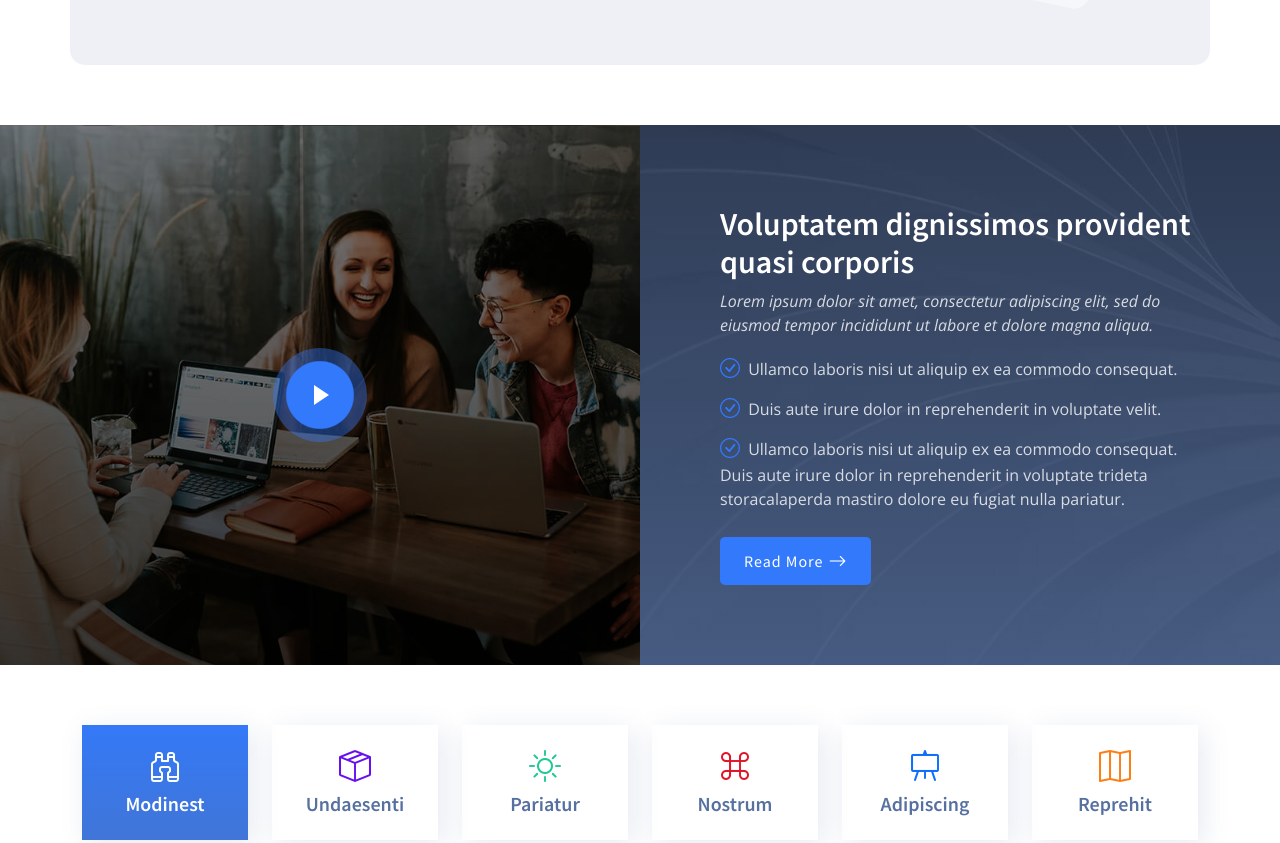
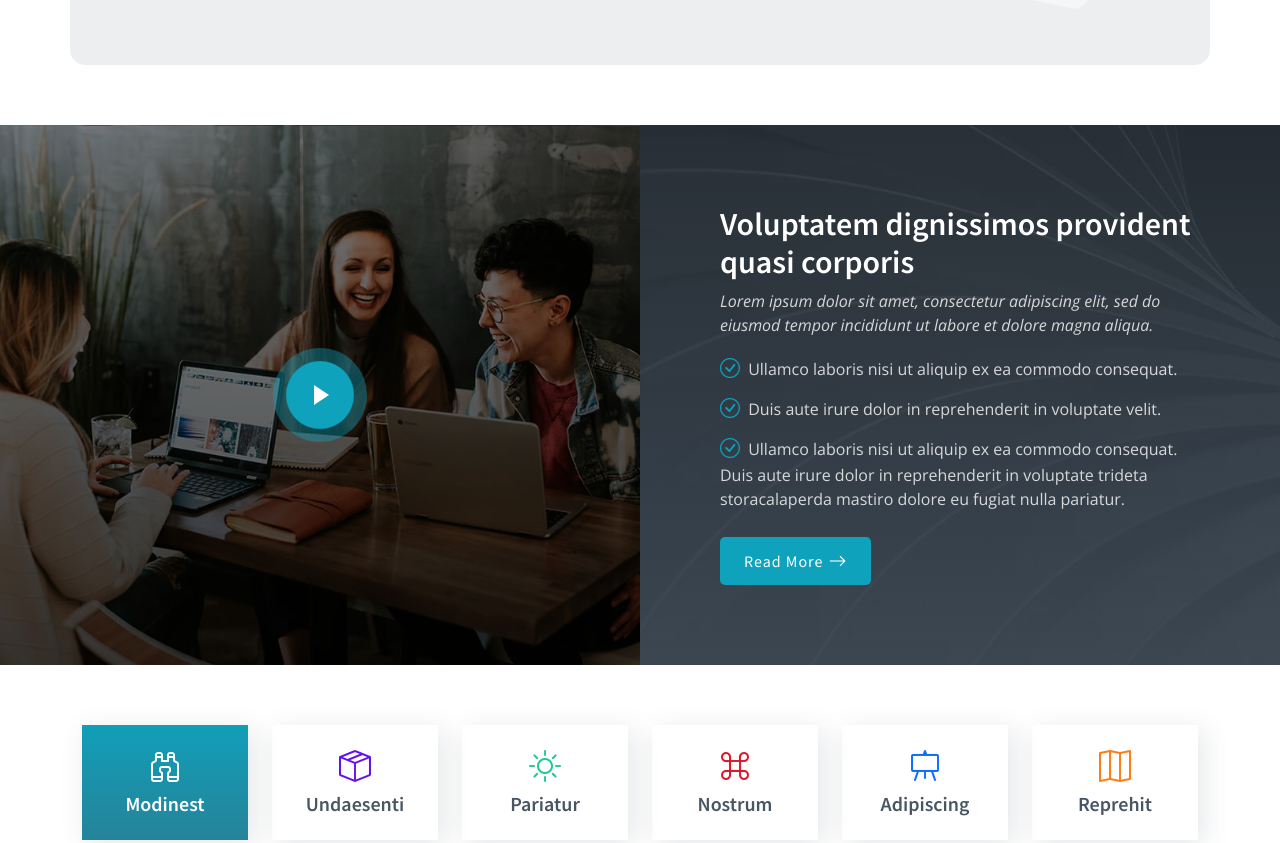
Before and after one commit to CesarVargas1/estesi, a plain HTML site: page index.html in a window 1280 px wide. Shown: the part 2640-3483 px from the top of the page. Drawn offline with nearby package versions, Linux system fonts and the light colour scheme.

Commit message:
nueva ventana tecnosa con color

```diff
--- a/index.html
+++ b/index.html
@@ -27,7 +27,7 @@
 
   <!-- Variables CSS Files. Uncomment your preferred color scheme -->
   <link href="assets/css/variables.css" rel="stylesheet">
-  <link href="assets/css/variables-blue.css" rel="stylesheet">
+  <!-- <link href="assets/css/variables-blue.css" rel="stylesheet"> -->
   <!-- <link href="assets/css/variables-green.css" rel="stylesheet"> -->
   <!-- <link href="assets/css/variables-orange.css" rel="stylesheet"> -->
   <!-- <link href="assets/css/variables-purple.css" rel="stylesheet"> -->
```
Also changed, not shown: assets/css/main.css (+1 -11 lines).
